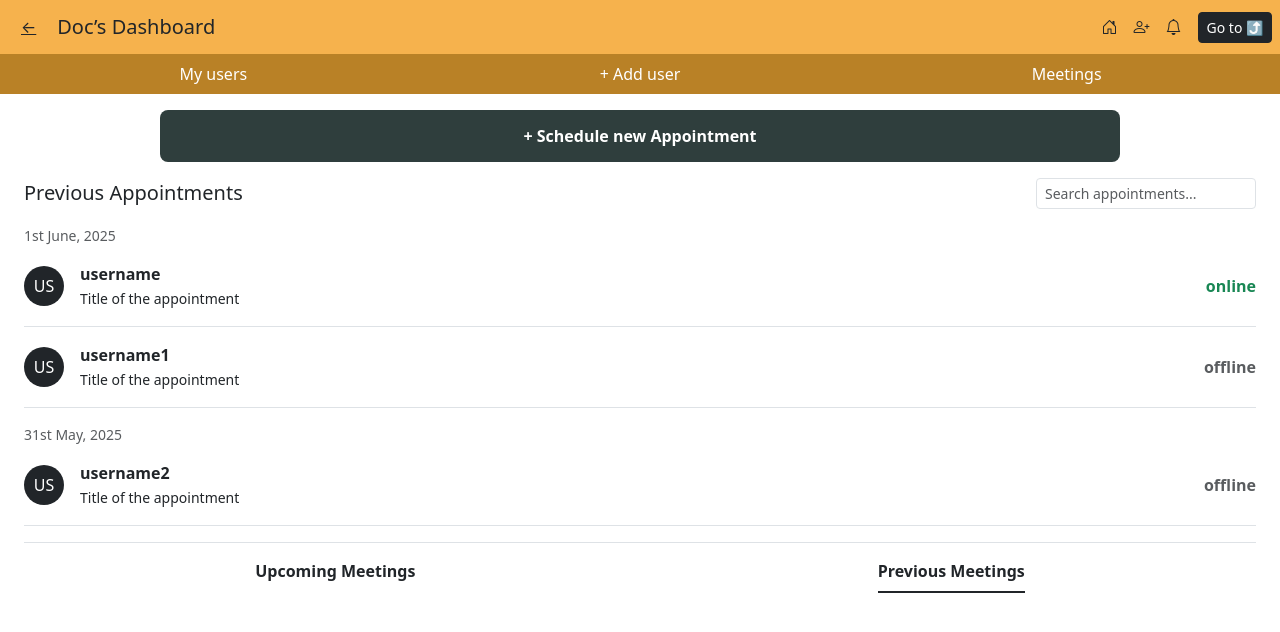
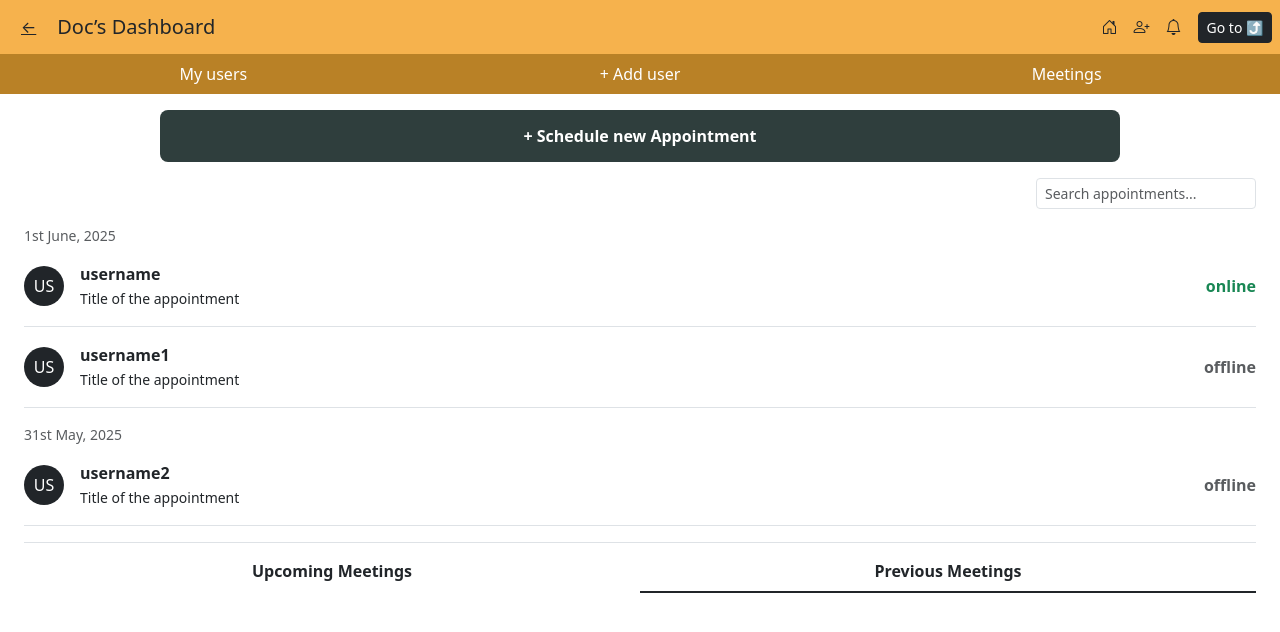
Before and after one commit to SaamyaTyagi/TreadWill-MS, an Angular app: page /previous in a window 1280 px wide. Shown: the top 632 px of the page. Built offline with nearby package versions, Linux system fonts and the light colour scheme.

Commit message:
edited15aug

```diff
--- a/src/app/appointment-detail/appointment-detail.component.ts
+++ b/src/app/appointment-detail/appointment-detail.component.ts
@@ -27,6 +27,7 @@ export class AppointmentDetailComponent implements OnInit{
     if (username) {
       this.appointment = this.appointmentService.getAppointmentByUsername(username);
       console.log('Loaded appointment:', this.appointment);
+
     }
   }
 
--- a/src/app/previous-appointments/previous-appointments.component.html
+++ b/src/app/previous-appointments/previous-appointments.component.html
@@ -44,7 +44,7 @@
 <!-- Search bar -->
  <div class="content-wrapper px-3 px-sm-4">
 <div class="d-flex justify-content-between align-items-center flex-wrap gap-2">
-  <h5 class="mb-0">Previous Appointments</h5>
+  <h5 class="mb-0"> </h5>
   <input [(ngModel)]="searchTerm" class="form-control form-control-sm w-auto" placeholder="Search appointments...">
 </div>
 
@@ -79,7 +79,12 @@
 
 
   <!-- Bottom Tabs -->
-  <div class="d-flex justify-content-around border-top mt-3 pt-2 fw-bold flex-wrap">
+  <!-- <div class="d-flex justify-content-around border-top mt-3 pt-2 fw-bold flex-wrap">
     <div style="cursor: pointer"(click)="navigateToUpcomingTab()" class="py-2">Upcoming Meetings</div>
-    <div class="py-2 border-bottom border-2 border-dark">Previous Meetings</div>
-  </div>
+    <div class="col-6 border-bottom border-2 border-dark py-2">Previous Meetings</div>
+  </div> -->
+
+<div class="row text-center mt-3 pt-2 fw-bold border-top mx-0">
+  <div style="cursor: pointer" (click)="navigateToUpcomingTab()" class="col-6 py-2">Upcoming Meetings</div>
+  <div class="col-6 border-bottom border-2 border-dark py-2">Previous Meetings</div>
+</div>
--- a/src/app/schedule-form/schedule-form.component.html
+++ b/src/app/schedule-form/schedule-form.component.html
@@ -25,7 +25,7 @@
 
   <!-- Username -->
   <div class="mb-3">
-    <label class="form-label">Username:</label>
+    <label class="form-label">Client Name:</label>
     <input type="text" class="form-control rounded-pill" [(ngModel)]="username" />
   </div>
 
@@ -55,7 +55,7 @@
     </label>
     <label class="circle-option">
       <input type="radio" id="offline" #offline name="mode" value="offline" (change)="toggleMode()" />
-      <span>offline</span>
+      <span>in person</span>
     </label>
   </div>
 
--- a/src/app/upcoming-appointments/upcoming-appointments.component.html
+++ b/src/app/upcoming-appointments/upcoming-appointments.component.html
@@ -26,7 +26,7 @@
 
 <!-- Appointment List -->
 <div class="container">
-  <h5>Upcoming Appointments</h5>
+  <h5> </h5>
   <!-- <small class="text-muted">Today, 1st June, 2025</small>
   <small class="text-muted" *ngIf="appointments.length > 0">
   {{ appointments[0].date | date: 'fullDate' }}
@@ -63,7 +63,7 @@
       <div class="text-end">
         <div [ngClass]="{
               'text-success fw-bold': appt.mode === 'online',
-              'text-muted fw-bold': appt.mode === 'offline'
+              'text-muted fw-bold': appt.mode === 'in-person'
             }">{{ appt.mode }}</div>
         <div class="appt-time">{{ appt.time }}</div>
       </div>
```
